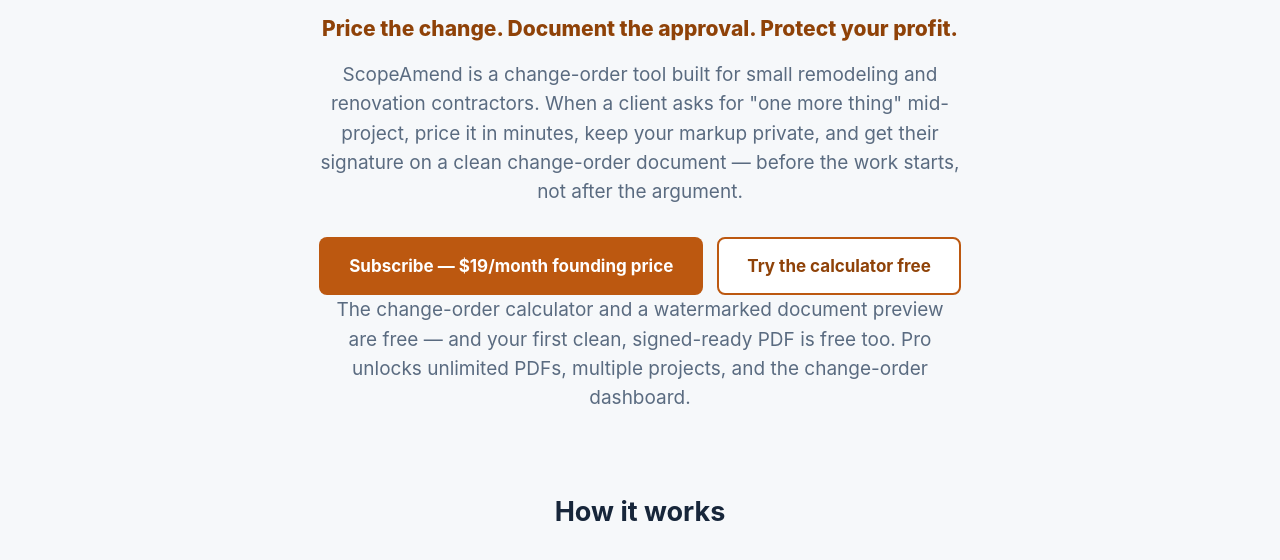
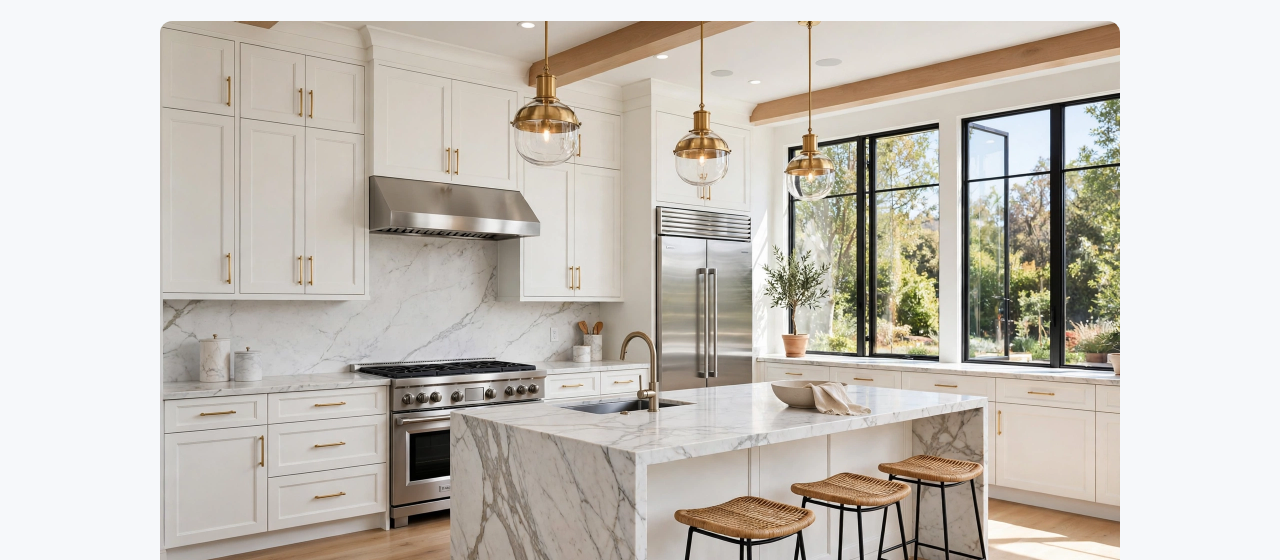
Before and after one commit to chrisla122787/scopeamend, a plain HTML site: page index.html in a window 1280 px wide. Shown: the part 225-785 px from the top of the page. Drawn offline with Linux system fonts and the light colour scheme.

Commit message:
Add hero image

```diff
--- a/index.html
+++ b/index.html
@@ -110,6 +110,7 @@
 
 <div class="hero wrap">
   <h1>Never do extra work you don't get paid for.</h1>
+  <img src="hero.webp" alt="ScopeAmend" style="width:100%;height:auto;display:block;border-radius:12px;margin:24px auto 0;">
   <p class="tagline">Price the change. Document the approval. Protect your profit.</p>
   <p>ScopeAmend is a change-order tool built for small remodeling and renovation contractors.
      When a client asks for "one more thing" mid-project, price it in minutes, keep your markup
```
Also changed, not shown: hero.webp (added).
